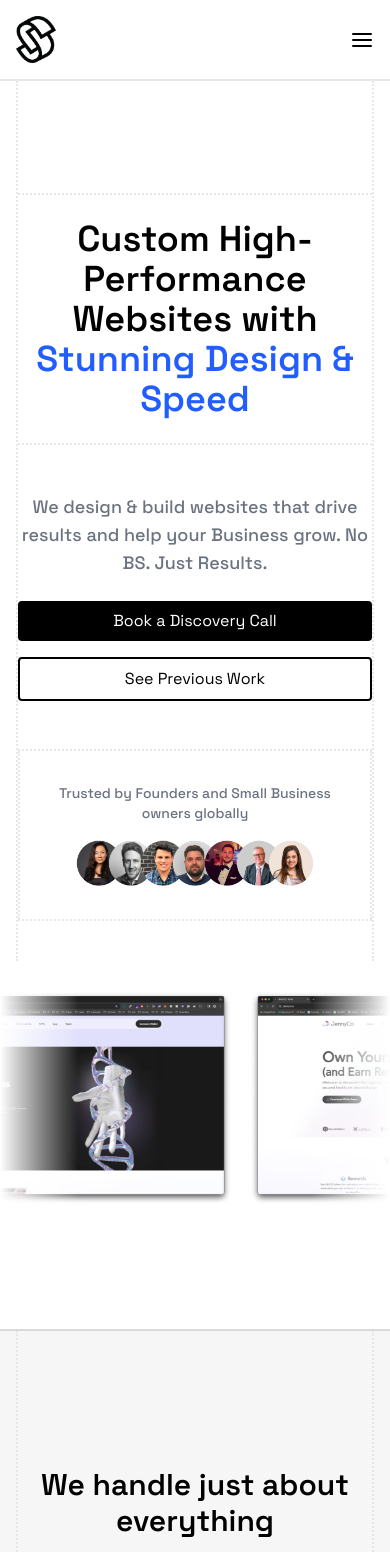
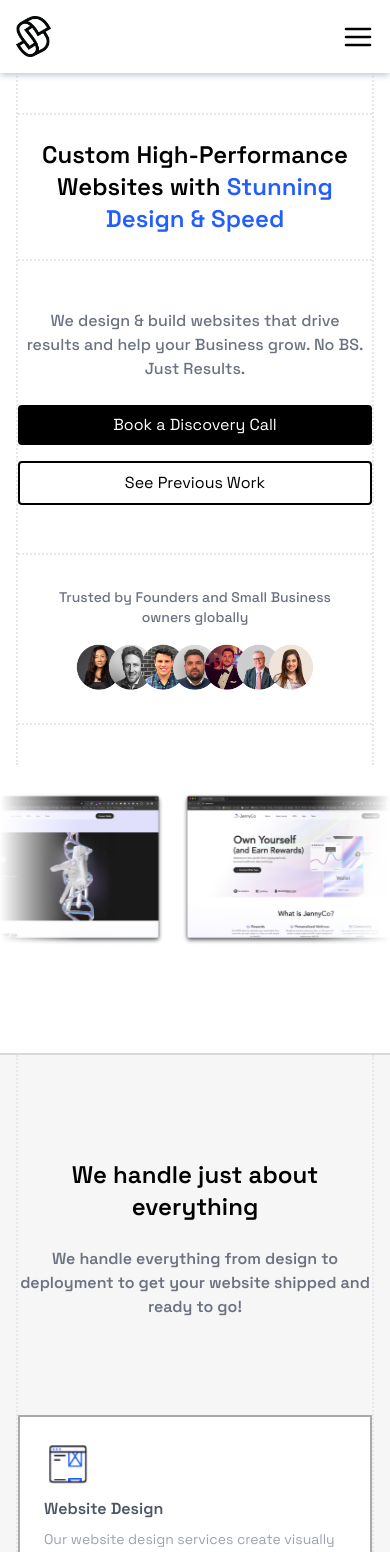
Before and after one commit to mselbekk11/selbekk-studio, a Next.js app: page / in a window 390 px wide. Shown: the top 1552 px of the page. Built offline with nearby package versions, Linux system fonts and the light colour scheme.

Commit message:
responsive

```diff
--- a/components/Header.tsx
+++ b/components/Header.tsx
@@ -12,11 +12,11 @@ export function Header() {
   ];
 
   return (
-    <header className='w-full border-b-2 bg-[#fff] sticky top-0 z-50'>
+    <header className='w-full bg-[#fff] sticky top-0 z-50 shadow-md shadow-slate-300'>
       <nav className=' mx-auto max-w-7xl flex justify-between py-4 px-4 items-center'>
         <Link href='/'>
           <div className='min-w-[120px]'>
-            <Image src='/logo_black.png' alt='logo' width='40' height='100' />
+            <Image src='/logo_black.png' alt='logo' width='35' height='100' />
           </div>
         </Link>
         <div className='flex lg:hidden'>
--- a/components/Hero.tsx
+++ b/components/Hero.tsx
@@ -6,9 +6,9 @@ import { ClientList } from './ClientList';
 export function Hero() {
   return (
     <div className='px-4'>
-      <div className='mx-auto max-w-7xl flex flex-col items-center border-dotted border-x-2 pt-28 text-center'>
+      <div className='mx-auto max-w-7xl flex flex-col items-center border-dotted border-x-2 pt-10 lg:pt-28 text-center'>
         <div className='border-dotted border-y-2 border-gray-200 flex flex-col items-center w-full'>
-          <h1 className='text-4xl lg:text-6xl font-semibold py-6 '>
+          <h1 className='text-2xl md:text-4xl lg:text-6xl font-semibold py-6 '>
             Custom High-Performance Websites
             <br className='hidden lg:block' /> with
             <span className='text-[#215DFF]'> Stunning Design & Speed</span>
@@ -16,7 +16,7 @@ export function Hero() {
         </div>
         <div className='border-dotted border-b-2 border-gray-200 w-full flex flex-col items-center'>
           <div className='py-12 max-w-2xl'>
-            <h3 className='text-lg font-medium text-gray-500 pb-6'>
+            <h3 className='text-base md:text-lg font-medium text-gray-500 pb-6'>
               We design & build websites that drive <br /> results and help your
               Business grow. No BS. Just Results.
             </h3>
@@ -29,7 +29,7 @@ export function Hero() {
           </div>
         </div>
         <div className='border-dotted border-b-2 border-gray-200 flex flex-col items-center w-full'>
-          <div className='py-8 px-8 max-w-2xl flex flex-col items-center border-dotted border-x-2 border-gray-200'>
+          <div className='py-8 px-8 max-w-2xl flex flex-col items-center md:border-dotted md:border-x-2 border-gray-200'>
             <h3 className='text-sm font-medium text-gray-500 pb-4'>
               Trusted by Founders and Small Business owners globally
             </h3>
--- a/components/Infinite-moving-cards-demo.tsx
+++ b/components/Infinite-moving-cards-demo.tsx
@@ -5,7 +5,7 @@ import { InfiniteMovingCards } from '@/components/infinite-moving-cards';
 
 export function InfiniteMovingCardsDemo() {
   return (
-    <div className='h-[20rem] rounded-md flex flex-col antialiased bg-white dark:bg-grid-white/[0.05] items-center justify-center relative overflow-hidden'>
+    <div className='h-[15rem] md:h-[20rem] rounded-md flex flex-col antialiased bg-white dark:bg-grid-white/[0.05] items-center justify-center relative overflow-hidden'>
       <InfiniteMovingCards
         items={testimonials}
         direction='right'
--- a/components/MobileMenu.tsx
+++ b/components/MobileMenu.tsx
@@ -55,9 +55,9 @@ export default function MobileMenu() {
       >
         <span className='sr-only'>Menu</span>
         {mobileNavOpen ? (
-          <X className='w-6 h-6 fill-current text-black hover:text-gray-500 transition duration-150 ease-in-out' />
+          <X className='w-8 h-8 fill-current text-black' />
         ) : (
-          <AlignJustify className='w-6 h-6 fill-current text-black hover:text-gray-500 transition duration-150 ease-in-out' />
+          <AlignJustify className='w-8 h-8 fill-current text-black' />
         )}
       </button>
 
--- a/components/SectionTitle.tsx
+++ b/components/SectionTitle.tsx
@@ -8,8 +8,8 @@ interface SectionTitleProps {
 export function SectionTitle({ text, title }: SectionTitleProps) {
   return (
     <>
-      <h2 className='text-3xl font-semibold py-6'>{title}</h2>
-      <p className='text-lg font-semibold text-gray-500 pb-24 max-w-[500px]'>{text}</p>
+      <h2 className='text-2xl md:text-3xl font-semibold py-6'>{title}</h2>
+      <p className='text-base md:text-lg font-semibold text-gray-500 pb-24 max-w-[500px]'>{text}</p>
     </>
   );
 }
--- a/components/Services.tsx
+++ b/components/Services.tsx
@@ -61,7 +61,7 @@ export function Services() {
       id='services'
     >
       <div className=''>
-        <div className='mx-auto max-w-7xl flex flex-col items-center border-dotted border-x-2 py-28 text-center'>
+        <div className='mx-auto max-w-7xl flex flex-col items-center border-dotted border-x-2 py-20 md:py-28 text-center'>
           <SectionTitle
             title='We handle just about everything'
             text='We handle everything from design to deployment to get your website shipped and ready to go!'
--- a/components/infinite-moving-cards.tsx
+++ b/components/infinite-moving-cards.tsx
@@ -89,7 +89,7 @@ export const InfiniteMovingCards = ({
       >
         {items.map((item, idx) => (
           <li
-            className='w-[350px] max-w-full relative flex-shrink-0 md:w-[450px]'
+            className='w-[250px] max-w-full relative flex-shrink-0 md:w-[450px]'
             key={item.name}
           >
             <Image src={item.image} alt='client' width='600' height='600' />
```
